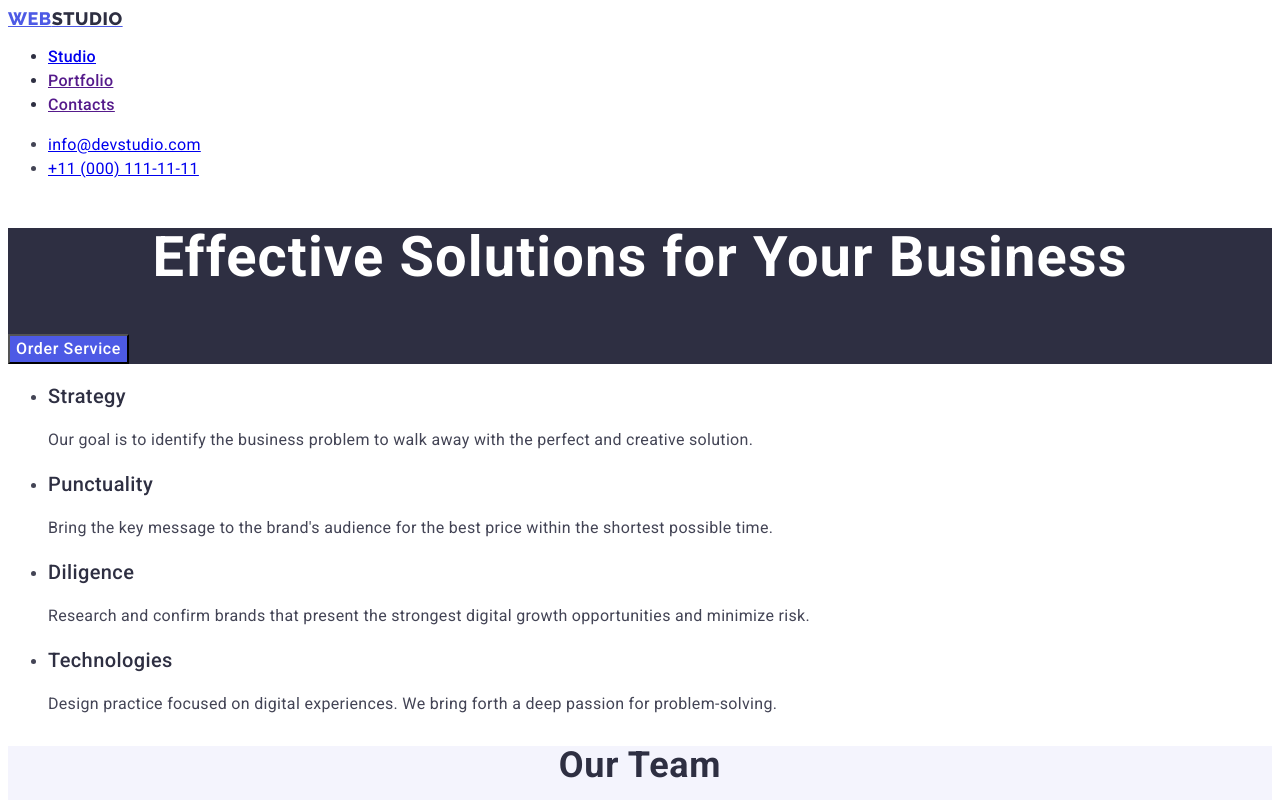
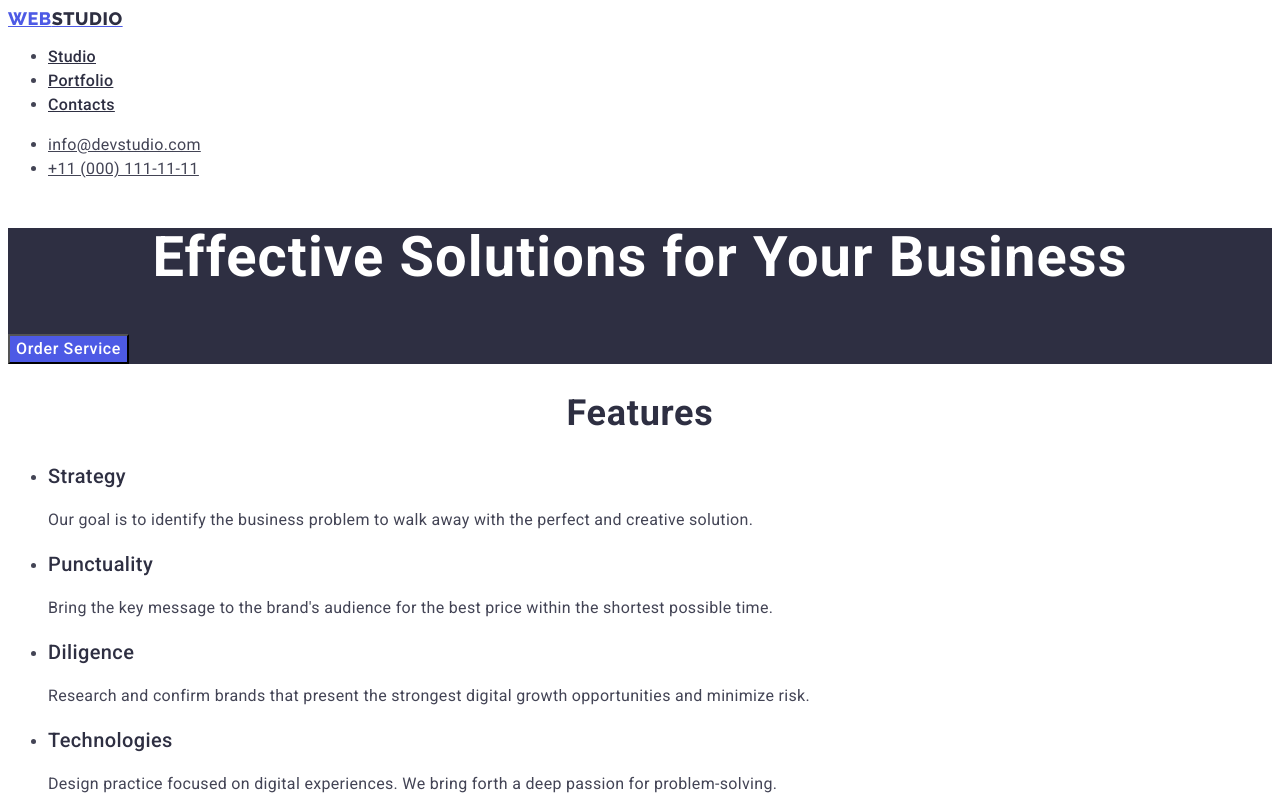
Before and after one commit to TanyaChavl/goit-markup-hw-02, a plain HTML site: page index.html in a window 1280 px wide. Shown: the top 800 px of the page. Drawn offline with Linux system fonts and the light colour scheme.

Commit message:
New changes

```diff
--- a/css/styles.css
+++ b/css/styles.css
@@ -113,3 +113,7 @@ body {
     color: #F4F4FD;
     letter-spacing: 0.02em;
 }
+
+.section-list {
+    background-color: #FFFFFF;
+}
--- a/index.html
+++ b/index.html
@@ -14,27 +14,27 @@
 
 <body>
     <header>
-        <a href="./index.html" class="logo">Web<span>Studio</span></a>
         <nav>
+            <a href="./index.html" class="logo">Web<span>Studio</span></a>
             <ul>
-                <li class="nav-link">
-                    <a href="./index.html">Studio</a>
+                <li>
+                    <a href="./index.html" class="nav-link">Studio</a>
                 </li>
-                <li class="nav-link">
-                    <a href="">Portfolio</a>
+                <li>
+                    <a href="" class="nav-link">Portfolio</a>
                 </li>
-                <li class="nav-link">
-                    <a href="">Contacts</a>
+                <li>
+                    <a href="" class="nav-link">Contacts</a>
                 </li>
             </ul>
         </nav>
         <address class="contact-info">
             <ul>
-                <li class="contact-item">
-                    <a href="mailto:info@devstudio.com">info@devstudio.com</a>
+                <li>
+                    <a href="mailto:info@devstudio.com" class="contact-item">info@devstudio.com</a>
                 </li>
-                <li class="contact-item">
-                    <a href="tel:+110001111111">+11 (000) 111-11-11</a>
+                <li>
+                    <a href="tel:+110001111111" class="contact-item">+11 (000) 111-11-11</a>
                 </li>
             </ul>
         </address>
@@ -49,6 +49,7 @@
         </section>
 
         <section>
+            <h2 class="section-main-header">Features</h2>
             <ul>
                 <li>
                     <h3 class="section-header">Strategy</h3>
@@ -76,22 +77,22 @@
         <section class="team-section">
             <h2 class="section-main-header">Our Team</h2>
             <ul>
-                <li>
+                <li class="section-list">
                     <img src="./images/mark_guerrero.jpg" alt="Mark Guerrero" width="264">
                     <h3 class="section-header">Mark Guerrero</h3>
                     <p class="section-paragraph">Product Designer</p>
                 </li>
-                <li>
+                <li class="section-list">
                     <img src="./images/tom_ford.jpg" alt="Tom Ford" width="264">
                     <h3 class="section-header">Tom Ford</h3>
                     <p class="section-paragraph">Frontend Developer</p>
                 </li>
-                <li>
+                <li class="section-list">
                     <img src="./images/camila_garcia.jpg" alt="Camila Garcia" width="264">
                     <h3 class="section-header">Camila Garcia</h3>
                     <p class="section-paragraph">Marketing</p>
                 </li>
-                <li>
+                <li class="section-list">
                     <img src="./images/daniel_wilson.jpg" alt="Daniel Wilson" width="264">
                     <h3 class="section-header">Daniel Wilson</h3>
                     <p class="section-paragraph">UI Designer</p>
```
